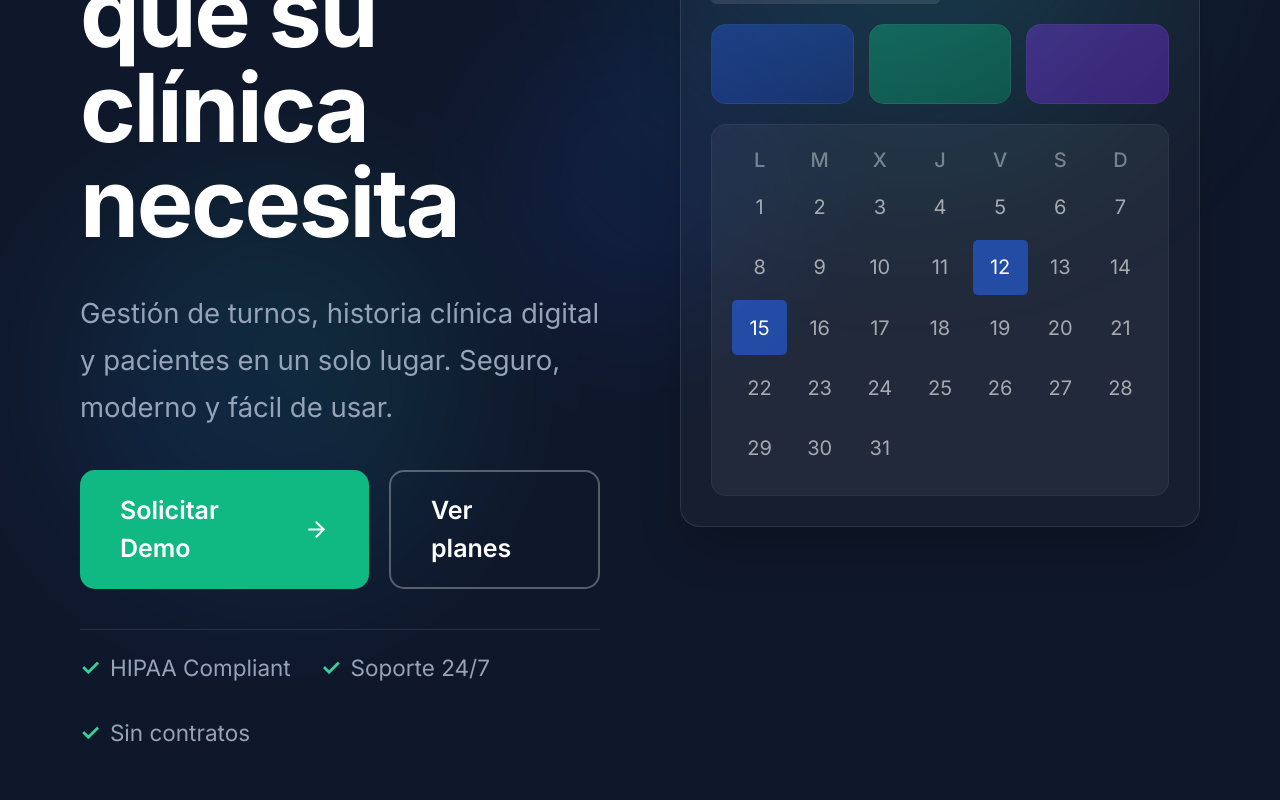
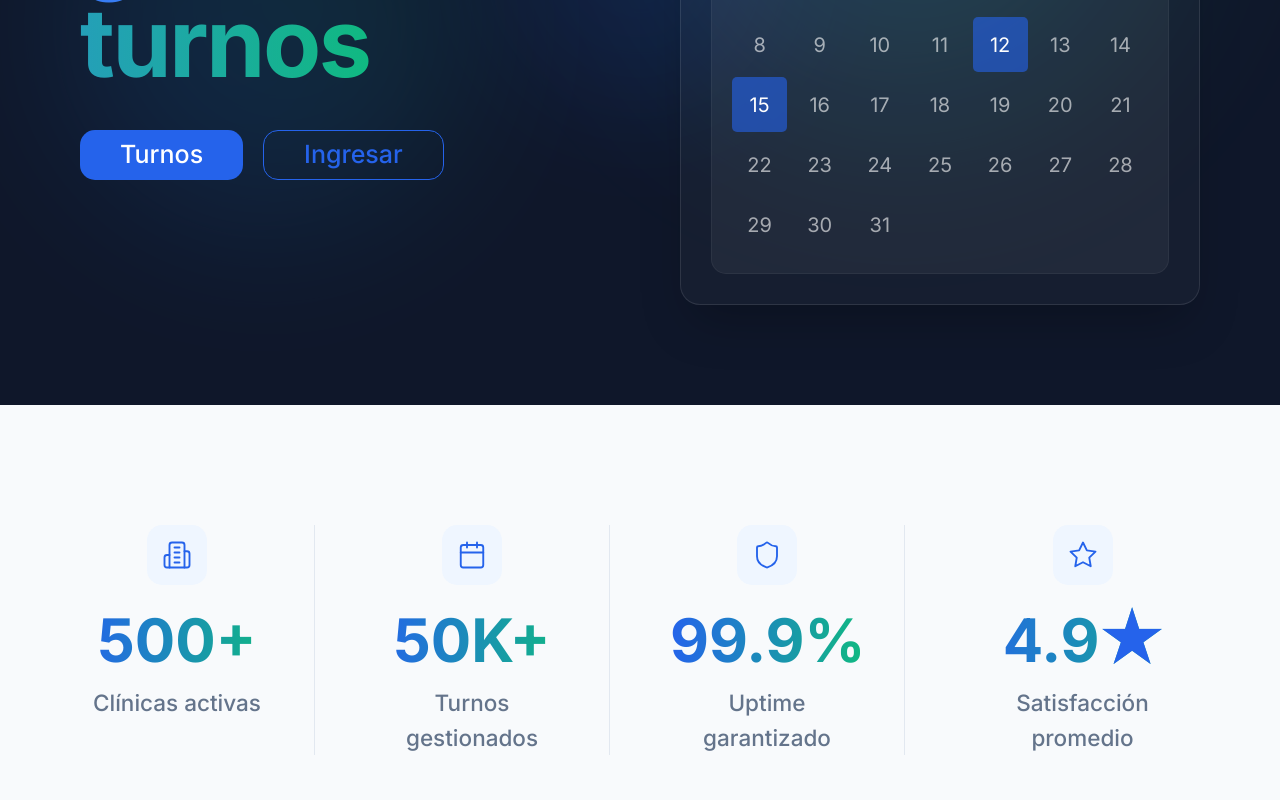
Before and after one commit to josevazquez3/agendaprofesional, a Next.js app: page / in a window 1280 px wide. Shown: the part 480-1280 px from the top of the page. Built offline with nearby package versions, Linux system fonts and the light colour scheme.

Commit message:
cambios en pag. inicio

```diff
--- a/app/(dashboard)/dashboard/admin/backups/backups-page-client.tsx
+++ b/app/(dashboard)/dashboard/admin/backups/backups-page-client.tsx
@@ -78,6 +78,8 @@ export function BackupsPageClient({
   const [jobs, setJobs] = useState<BackupJob[]>(initialJobs)
   const [createModalOpen, setCreateModalOpen] = useState(false)
   const [loading, setLoading] = useState(false)
+  const [restoreLoading, setRestoreLoading] = useState(false)
+  const [restoreFile, setRestoreFile] = useState<File | null>(null)
   const router = useRouter()
 
   const [formData, setFormData] = useState({
@@ -226,6 +228,47 @@ export function BackupsPageClient({
     window.open(`/api/admin/backups/download/${logId}`, "_blank")
   }
 
+  const handleRestore = async () => {
+    if (!restoreFile) {
+      alert("Selecciona un archivo de backup (ZIP o JSON)")
+      return
+    }
+    if (
+      !confirm(
+        "⚠️ ADVERTENCIA: Restaurar reemplazará TODOS los datos actuales de la base de datos. Esta acción no se puede deshacer. ¿Continuar?"
+      )
+    ) {
+      return
+    }
+
+    try {
+      setRestoreLoading(true)
+      const formData = new FormData()
+      formData.append("file", restoreFile)
+
+      const response = await fetch("/api/admin/backups/restore", {
+        method: "POST",
+        body: formData,
+      })
+
+      const data = await response.json()
+
+      if (!response.ok) {
+        throw new Error(data.error || "Error al restaurar")
+      }
+
+      alert(data.message + "\n\nSerás redirigido para iniciar sesión de nuevo.")
+      setRestoreFile(null)
+      router.refresh()
+      window.location.href = "/auth/login"
+    } catch (error) {
+      console.error("Error restaurando:", error)
+      alert(error instanceof Error ? error.message : "Error al restaurar el backup")
+    } finally {
+      setRestoreLoading(false)
+    }
+  }
+
   const getFrequencyLabel = (frequency: string) => {
     const labels: Record<string, string> = {
       manual: "Manual",
@@ -260,6 +303,57 @@ export function BackupsPageClient({
           </Button>
         }
       />
+
+      {/* Restaurar backup */}
+      <Card className="border-amber-200 bg-amber-50/50">
+        <CardHeader>
+          <CardTitle className="flex items-center gap-2">
+            <Upload className="h-5 w-5" />
+            Restaurar base de datos
+          </CardTitle>
+          <p className="text-sm text-[#64748B] mt-1">
+            Sube un archivo ZIP o JSON generado por el backup del sistema para reemplazar la base de datos actual.
+          </p>
+        </CardHeader>
+        <CardContent className="space-y-4">
+          <div className="flex items-center gap-2 p-3 rounded-xl bg-amber-100/80 text-amber-800 text-sm">
+            <AlertTriangle className="h-5 w-5 shrink-0" />
+            <span>
+              Esta acción eliminará todos los datos actuales y los reemplazará con los del archivo. Es irreversible.
+            </span>
+          </div>
+          <div className="flex flex-wrap items-end gap-3">
+            <div className="flex-1 min-w-[200px]">
+              <Label htmlFor="restore-file">Archivo de backup (.zip o .json)</Label>
+              <Input
+                id="restore-file"
+                type="file"
+                accept=".zip,.json"
+                onChange={(e) => setRestoreFile(e.target.files?.[0] ?? null)}
+                className="rounded-xl mt-1"
+              />
+            </div>
+            <Button
+              onClick={handleRestore}
+              disabled={restoreLoading || !restoreFile}
+              variant="destructive"
+              className="rounded-xl"
+            >
+              {restoreLoading ? (
+                <>
+                  <Loader2 className="h-4 w-4 mr-2 animate-spin" />
+                  Restaurando...
+                </>
+              ) : (
+                <>
+                  <Upload className="h-4 w-4 mr-2" />
+                  Restaurar base de datos
+                </>
+              )}
+            </Button>
+          </div>
+        </CardContent>
+      </Card>
 
       {/* Backup Jobs */}
       <Card>
@@ -483,7 +577,7 @@ export function BackupsPageClient({
 
       {/* Modal Crear Backup */}
       <Dialog open={createModalOpen} onOpenChange={setCreateModalOpen}>
-        <DialogContent className="max-w-2xl rounded-xl">
+        <DialogContent className="max-w-2xl rounded-2xl">
           <DialogHeader>
             <DialogTitle className={cn(typography.pageTitle)}>
               Crear Backup
--- a/app/page.tsx
+++ b/app/page.tsx
@@ -8,7 +8,6 @@ import { FeaturesSection } from "@/components/landing/features-section"
 import { HowItWorksSection } from "@/components/landing/how-it-works-section"
 import { TestimonialsSection } from "@/components/landing/testimonials-section"
 import { PricingSection } from "@/components/landing/pricing-section"
-import { CtaSection } from "@/components/landing/cta-section"
 
 /**
  * Landing Page — Agenda Profesional
@@ -26,8 +25,6 @@ export default function HomePage() {
         <FeaturesSection />
         <HowItWorksSection />
         <TestimonialsSection />
-        <PricingSection />
-        <CtaSection />
       </main>
 
       <PublicFooter />
--- a/components/landing/hero-section.tsx
+++ b/components/landing/hero-section.tsx
@@ -1,11 +1,11 @@
 "use client"
 
 import Link from "next/link"
-import { ArrowRight } from "lucide-react"
+import { Button } from "@/components/ui/button"
 
 /**
- * Hero Section — Full-width dark navy, gradient headline, dual CTAs,
- * dashboard mockup (CSS/SVG), animated gradient orbs, trust badges
+ * Hero Section — Full-width dark navy, gradient headline,
+ * dashboard mockup (CSS/SVG), animated gradient orbs
  */
 export function HeroSection() {
   return (
@@ -54,51 +54,28 @@ export function HeroSection() {
                 className="bg-clip-text text-transparent bg-gradient-to-r from-[#2563EB] via-[#3B82F6] to-[#10B981]"
                 style={{ fontFamily: "var(--font-inter), Inter, sans-serif" }}
               >
-                La plataforma médica
+                Plataforma gestión de turnos
               </span>
-              <br />
-              <span className="text-white">que su clínica necesita</span>
             </h1>
 
-            <p
-              className="text-base sm:text-lg max-w-xl mx-auto lg:mx-0"
-              style={{ color: "#94A3B8", lineHeight: 1.7 }}
-            >
-              Gestión de turnos, historia clínica digital y pacientes en un solo
-              lugar. Seguro, moderno y fácil de usar.
-            </p>
-
             <div className="flex flex-col sm:flex-row gap-4 justify-center lg:justify-start">
-              <Link
-                href="#contacto-demo"
-                className="inline-flex items-center justify-center gap-2 px-8 py-4 rounded-xl font-semibold text-white transition-all duration-200 hover:shadow-lg hover:shadow-emerald-500/25 hover:-translate-y-0.5"
-                style={{ backgroundColor: "#10B981" }}
-                aria-label="Solicitar demostración"
-              >
-                Solicitar Demo
-                <ArrowRight className="h-5 w-5" aria-hidden />
+              <Link href="/auth/register">
+                <Button
+                  className="bg-[#2563EB] hover:bg-[#1E40AF] text-white rounded-xl font-medium transition-all duration-200 px-8 py-4 text-base"
+                >
+                  Turnos
+                </Button>
               </Link>
-              <Link
-                href="#planes"
-                className="inline-flex items-center justify-center gap-2 px-8 py-4 rounded-xl font-semibold border-2 border-white/30 text-white transition-all duration-200 hover:bg-white/10 hover:border-white/50"
-                aria-label="Ver planes disponibles"
-              >
-                Ver planes
+              <Link href="/auth/login">
+                <Button
+                  variant="outline"
+                  className="border-[#2563EB] text-[#2563EB] hover:bg-[#EFF6FF] bg-transparent rounded-xl font-medium transition-all duration-200 px-8 py-4 text-base"
+                >
+                  Ingresar
+                </Button>
               </Link>
             </div>
 
-            {/* Trust badges */}
-            <div className="flex flex-wrap justify-center lg:justify-start gap-6 pt-4 border-t border-white/10">
-              <span className="text-sm text-[#94A3B8] flex items-center gap-2">
-                <span className="text-emerald-400 font-bold">✓</span> HIPAA Compliant
-              </span>
-              <span className="text-sm text-[#94A3B8] flex items-center gap-2">
-                <span className="text-emerald-400 font-bold">✓</span> Soporte 24/7
-              </span>
-              <span className="text-sm text-[#94A3B8] flex items-center gap-2">
-                <span className="text-emerald-400 font-bold">✓</span> Sin contratos
-              </span>
-            </div>
           </div>
 
           {/* Right: Dashboard mockup — CSS/SVG only */}
--- a/components/layout/public-navbar.tsx
+++ b/components/layout/public-navbar.tsx
@@ -9,7 +9,6 @@ const navLinks = [
   { href: "#inicio", label: "Inicio" },
   { href: "#funcionalidades", label: "Funcionalidades" },
   { href: "#como-funciona", label: "Cómo funciona" },
-  { href: "#planes", label: "Planes" },
 ]
 
 export function PublicNavbar() {
@@ -63,11 +62,6 @@ export function PublicNavbar() {
                 Ingresar
               </Button>
             </Link>
-            <Link href="/auth/register">
-              <Button className="bg-[#2563EB] hover:bg-[#1E40AF] text-white rounded-xl px-6 py-2 font-medium transition-all duration-200">
-                Solicitar demo
-              </Button>
-            </Link>
           </div>
 
           <div className="md:hidden flex items-center gap-1 flex-shrink-0">
@@ -110,11 +104,6 @@ export function PublicNavbar() {
                     Ingresar
                   </Button>
                 </Link>
-                <Link href="/auth/register" onClick={() => setMobileMenuOpen(false)} className="block">
-                  <Button className="w-full bg-[#2563EB] hover:bg-[#1E40AF] text-white rounded-xl font-medium py-3 text-base">
-                    Solicitar demo
-                  </Button>
-                </Link>
               </div>
             </div>
           </div>
--- a/lib/auth.ts
+++ b/lib/auth.ts
@@ -22,14 +22,7 @@ export const authOptions: NextAuthOptions = {
 
           const user = await prisma.user.findUnique({
             where: { email: credentials.email },
-            select: {
-              id: true,
-              email: true,
-              password: true,
-              nombre: true,
-              role: true
-              // ← "bloqueado" eliminado porque no existe en el schema
-            },
+            select: { id: true, email: true, password: true, nombre: true, role: true },
           })
 
           if (!user) {
@@ -54,7 +47,7 @@ export const authOptions: NextAuthOptions = {
               await logLogin(clinicUser.clinicId, user.id, req as any)
             }
           } catch (auditError) {
-            // Ignorar errores de auditoría para no bloquear el login
+            // Ignorar completamente errores de auditoría
           }
 
           return {
@@ -63,7 +56,6 @@ export const authOptions: NextAuthOptions = {
             name: user.nombre,
             role: user.role,
           } as User
-
         } catch (error) {
           console.error("[AUTH] Error en authorize:", error)
           return null
```
